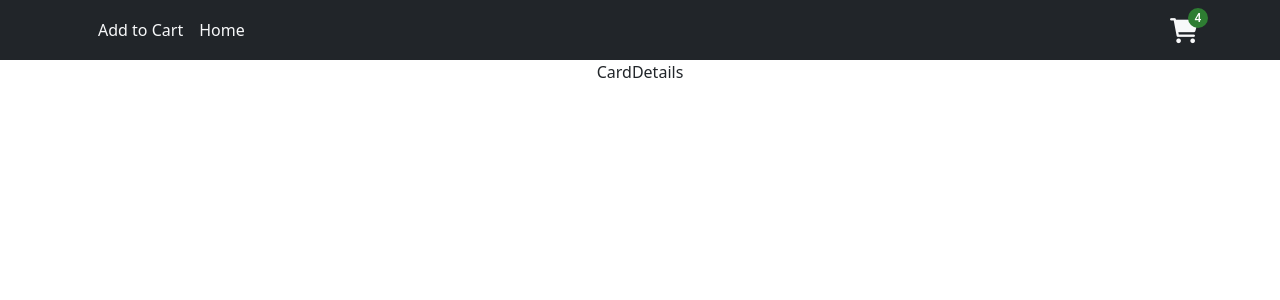
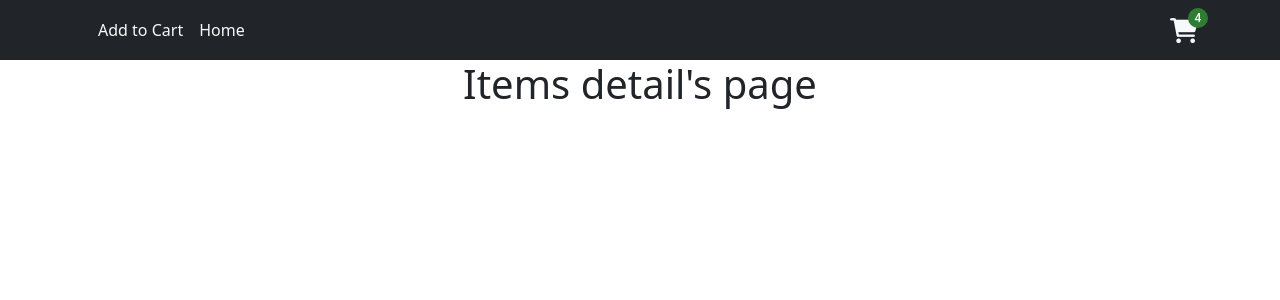
Before and after one commit to dilshadahmad09/product-cart, a React (Create React App) app: page /cart in a window 1280 px wide. Shown: the top 300 px of the page. Built offline with nearby package versions, Linux system fonts and the light colour scheme.

Commit message:
working on items detail's page

```diff
--- a/src/components/CardDetails.jsx
+++ b/src/components/CardDetails.jsx
@@ -2,7 +2,10 @@ import React from 'react'
 
 const CardDetails = () => {
   return (
-    <div>CardDetails</div>
+    <div className='container'>
+        <h1>Items detail's page</h1>
+
+    </div>
   )
 }
 
```
